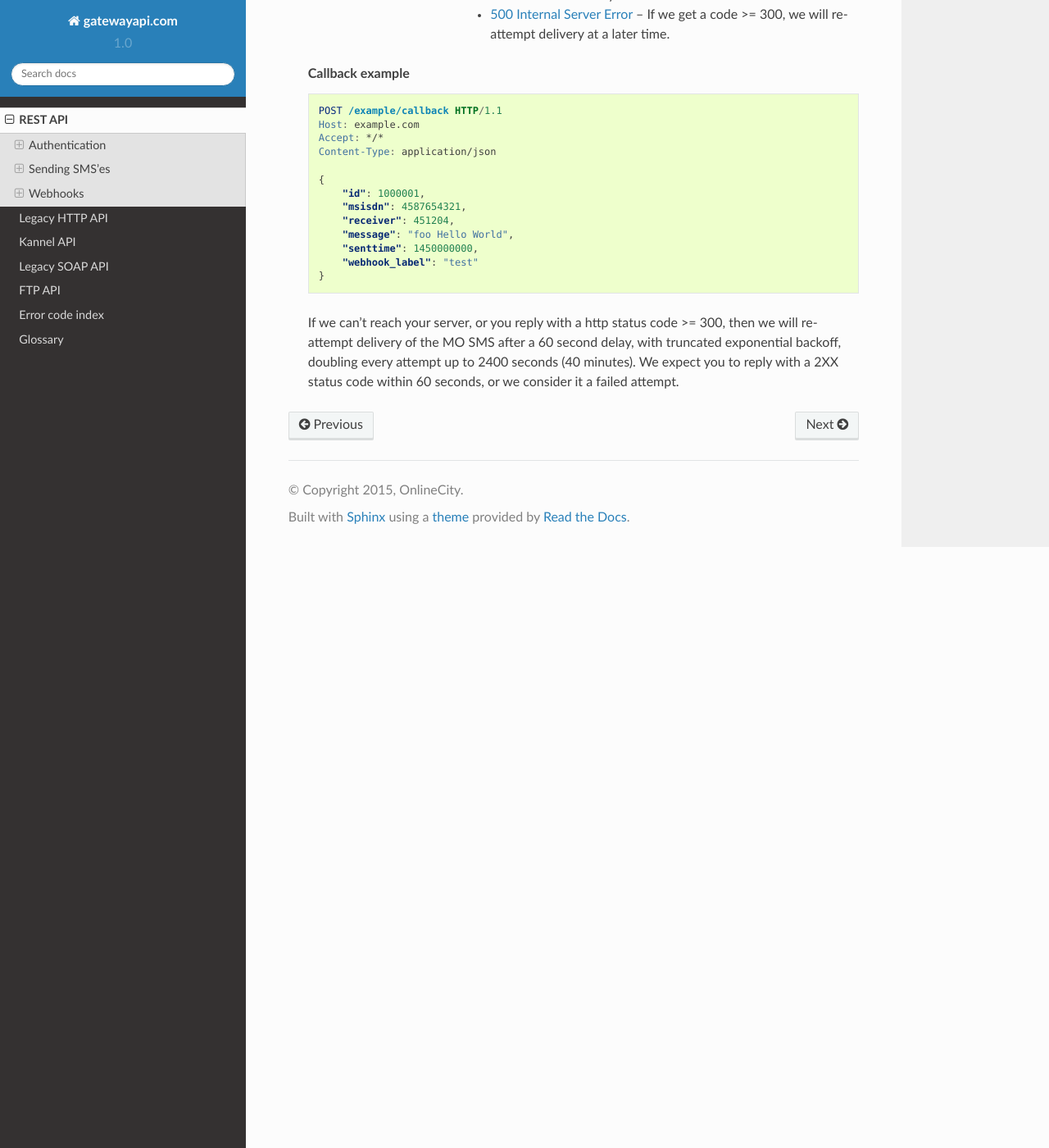
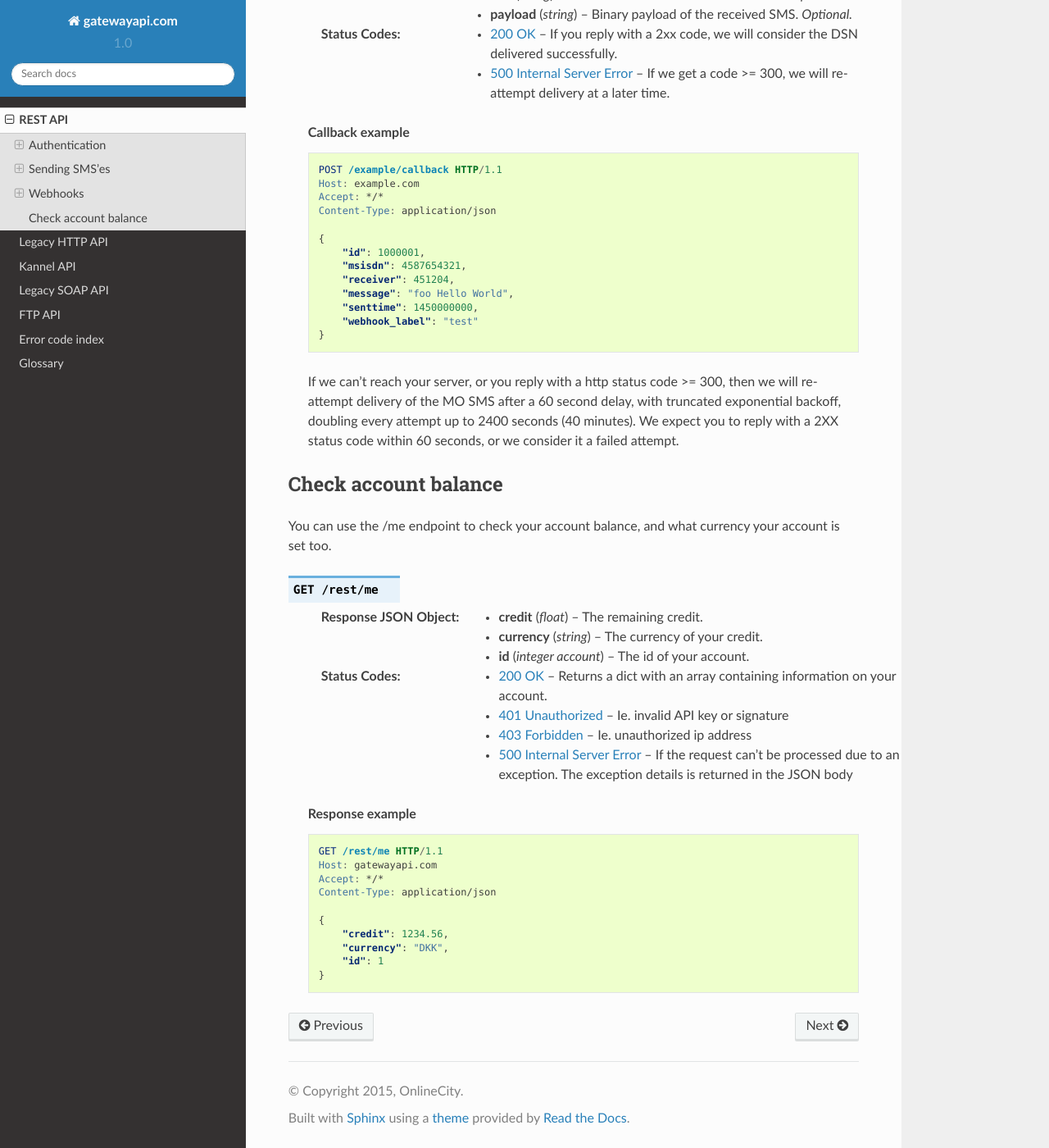
Before and after one commit to onlinecity/gatewayapi-docs, a Sphinx documentation site: the page built from docs/rest.rst, in a window 1280 px wide and 1400 px high, scrolled down 15788 px. Shown: the whole window at 82% size. Built offline with Sphinx 7.4.7 and the Read the Docs theme 2.0.0, drawn with Linux system fonts in a browser that asks for light colours; some of the changed text lies outside the part shown.

Commit message:
Add documentation of /me endpoint.

```diff
--- a/docs/rest.rst
+++ b/docs/rest.rst
@@ -147,7 +147,8 @@ Also see `Advanced usage`_ for a complete example of all features.
    :<json array recipients: Array of recipients, described below:
    :<jsonarr string msisdn: :term:`MSISDN` aka the full mobile phone number of the recipient.
    :>json array ids: If successful you receive a object containing a list of message ids.
-   :status 200: Returns a dict with message IDs on success
+   :>json dictionary usage: If successful you receive a usage dictionary with usage information for you request.
+   :status 200: Returns a dict with an array of message IDs and a dictionary with usage information on success
    :status 400: Ie. invalid arguments, details in the JSON body
    :status 401: Ie. invalid API key or signature
    :status 403: Ie. unauthorized ip address
@@ -848,3 +849,36 @@ HTTP Callback
 .. _`Requests-OAuthlib`: https://requests-oauthlib.readthedocs.org/
 .. _`Guzzle`: http://guzzlephp.org/
 .. _`RestSharp`: http://restsharp.org/
+
+Check account balance
+--------
+
+You can use the /me endpoint to check your account balance, and what currency your account is set too.
+
+.. http:get:: /rest/me
+   :synopsis: Get credit balance of your account.
+
+   :>json float credit: The remaining credit.
+   :>json string currency: The currency of your credit.
+   :>json integer account id: The id of your account.
+
+
+   :status 200: Returns a dict with an array containing information on your account.
+   :status 401: Ie. invalid API key or signature
+   :status 403: Ie. unauthorized ip address
+   :status 500: If the request can't be processed due to an exception. The exception details is returned in the JSON body
+
+   **Response example**
+
+   .. sourcecode:: http
+
+      GET /rest/me HTTP/1.1
+      Host: gatewayapi.com
+      Accept: */*
+      Content-Type: application/json
+
+      {
+          "credit": 1234.56,
+          "currency": "DKK",
+          "id": 1
+      }
```
